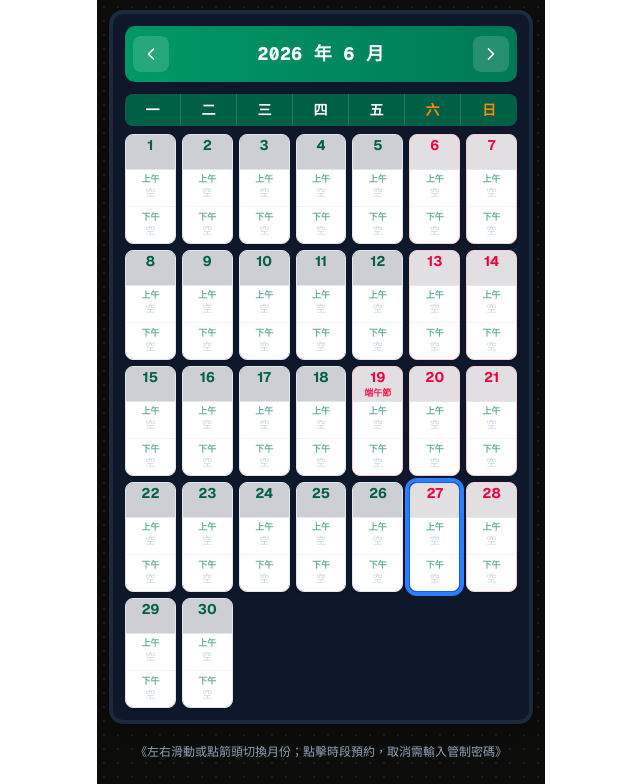
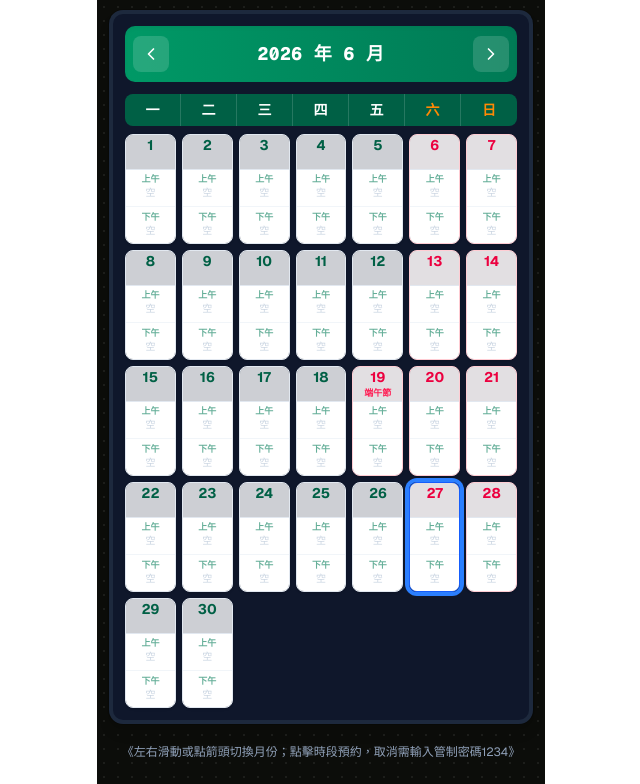
Before and after one commit to nash1399-rgb/AJP-9973-MAZDA, a Next.js app: page / in a window 1280 px wide. Shown: the part 238-1022 px from the top of the page, without its empty margins (319-959 px from the left). Built offline with nearby package versions, Linux system fonts and the light colour scheme; no server answers; the database is empty.

Commit message:
update: UI text add passcode display

```diff
--- a/components/vehicle-booking.tsx
+++ b/components/vehicle-booking.tsx
@@ -323,7 +323,7 @@ const isToday =
       </section>
 
       <p className="py-2 text-center text-xs text-slate-400">
-        《左右滑動或點箭頭切換月份；點擊時段預約，取消需輸入管制密碼》
+        《左右滑動或點箭頭切換月份；點擊時段預約，取消需輸入管制密碼1234》
       </p>
 
       {/* Modal */}
```
